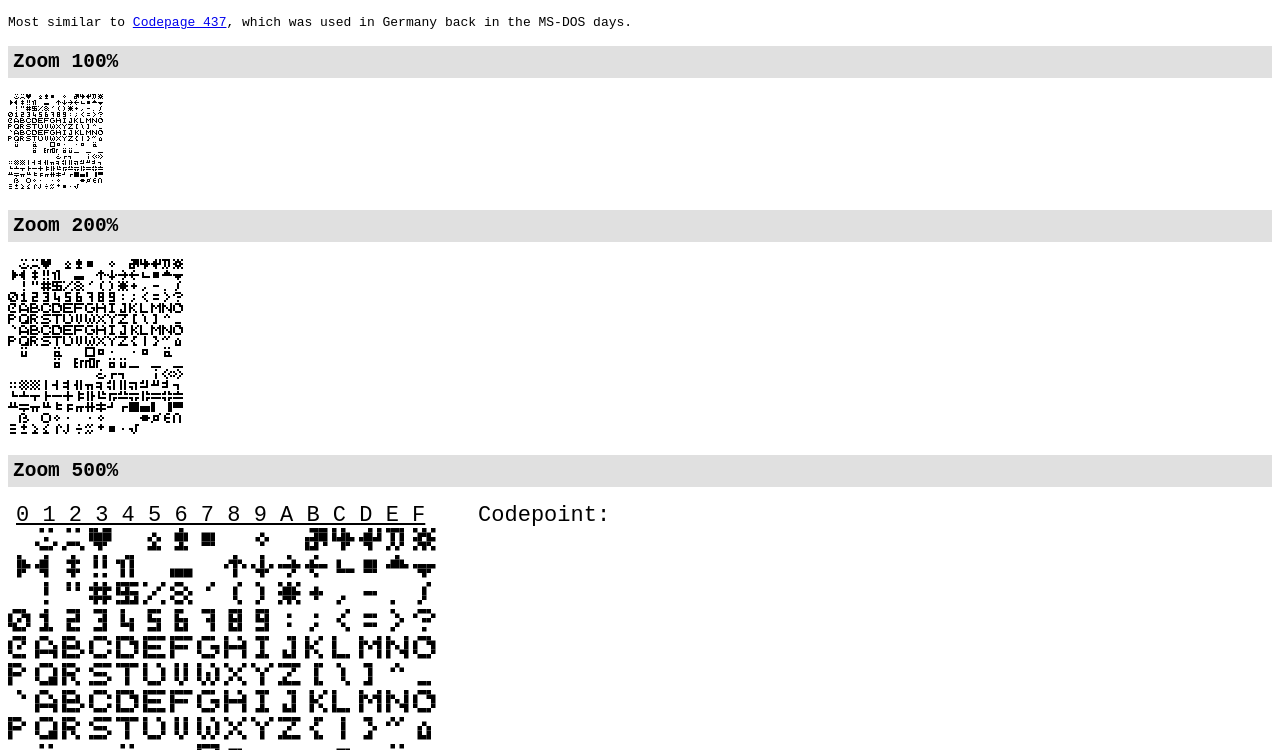
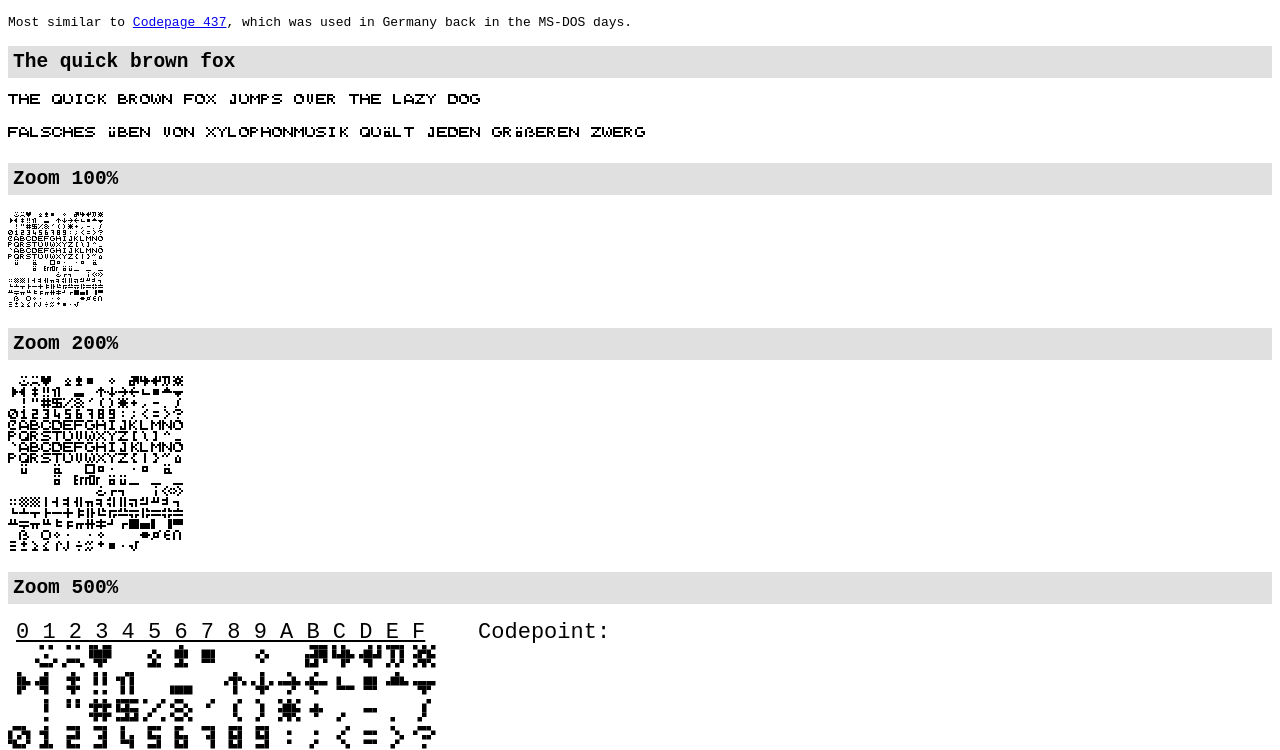
Before and after one commit to nitram509/visual-experiments, a plain HTML site: page micro-font-5x5/sample.html in a window 1280 px wide. Shown: the part 50-800 px from the top of the page. Drawn offline with Linux system fonts and the light colour scheme.

Commit message:
added sample sentence "The quick brown fox jumps over the lazy dog"

```diff
--- a/micro-font-5x5/sample.html
+++ b/micro-font-5x5/sample.html
@@ -10,14 +10,17 @@
     * {
       font-family: monospace;
     }
+
     h1 {
       text-align: center;
     }
+
     h2 {
       font-weight: 800;
       padding: 5px;
       background: #e0e0e0;
     }
+
     #micro-font-sample-500 {
       cursor: crosshair;
     }
@@ -32,7 +35,22 @@
   which was used in Germany back in the MS-DOS days.
 </p>
 
+<h2>The quick brown fox</h2>
+
+<p>
+  <canvas id="quick-brown-fox" width="700" height="16">
+    Please, use a modern browser which supports HTML5 Canvas.
+  </canvas>
+</p>
+
+<p>
+  <canvas id="falsches-ueben" width="700" height="16">
+    Please, use a modern browser which supports HTML5 Canvas.
+  </canvas>
+</p>
+
 <h2>Zoom 100%</h2>
+
 <p>
   <canvas id="micro-font-sample-100" width="96" height="96">
     Please, use a modern browser which supports HTML5 Canvas.
@@ -40,6 +58,7 @@
 </p>
 
 <h2>Zoom 200%</h2>
+
 <p>
   <canvas id="micro-font-sample-200" width="176" height="176">
     Please, use a modern browser which supports HTML5 Canvas.
@@ -47,16 +66,18 @@
 </p>
 
 <h2>Zoom 500%</h2>
+
 <p>
-  <div style="font-size: 22px;padding-left: 8px;">
+
+<div style="font-size: 22px;padding-left: 8px;">
   <span style="text-decoration: underline">0 1 2 3 4 5 6 7 8 9 A B C D E F</span>
   &nbsp;&nbsp;
   <label for="codepoint">Codepoint: </label>
-  <span id="codepoint" style="text-decoration: underline" ></span>
-  </div>
-  <canvas id="micro-font-sample-500" width="428" height="428" onclick="onCanvas500Click(event)">
-    Please, use a modern browser which supports HTML5 Canvas.
-  </canvas>
+  <span id="codepoint" style="text-decoration: underline"></span>
+</div>
+<canvas id="micro-font-sample-500" width="428" height="428" onclick="onCanvas500Click(event)">
+  Please, use a modern browser which supports HTML5 Canvas.
+</canvas>
 </p>
 
 <script type="text/javascript">
@@ -64,8 +85,8 @@
     var codepointElement = document.getElementById('codepoint');
     var x = event.offsetX;
     var y = event.offsetY;
-    var hex=['0','1','2','3','4','5','6','7','8','9','A','B','C','D','E','F','?'];
-    codepointElement.textContent = "" + hex[Math.floor(y/26)] + hex[Math.floor(x/26)];
+    var hex = ['0', '1', '2', '3', '4', '5', '6', '7', '8', '9', 'A', 'B', 'C', 'D', 'E', 'F', '?'];
+    codepointElement.textContent = "" + hex[Math.floor(y / 26)] + hex[Math.floor(x / 26)];
   }
 </script>
 
@@ -108,6 +129,40 @@
     context.restore();
   }
 
+  function drawCharacter(canvas, whereX, whereY, aChar) {
+    var context = canvas.getContext("2d");
+    var c = aChar | 0;
+    if (typeof aChar == 'string' && aChar.length > 0) {
+      c = aChar.charCodeAt(0);
+    }
+    context.save();
+    context.fillStyle = '#000';
+    for (var y = 0; y < 5; y++) {
+      for (var x = 0; x < 5; x++) {
+        if ((Micro_Font_5x5[c * 5 + y] & (1 << x)) == (1 << x)) {
+          var dx = 11 * whereX;
+          var dy = 11 * whereY;
+          context.fillRect(dx + x * 2, dy + y * 2, 2, 2);
+        }
+      }
+    }
+    context.restore();
+  }
+
+  function draw_quick_brown_fox(canvas) {
+    var s = "The quick brown fox jumps over the lazy dog";
+    for (var i=0; i< s.length; i++) {
+      drawCharacter(canvas, i, 0, s.charAt(i));
+    }
+  }
+
+  function draw_falches_ueben(canvas) {
+    var s = "Falsches \x81ben von Xylophonmusik qu\x84lt jeden gr\x94\xE1eren Zwerg";
+    for (var i=0; i< s.length; i++) {
+      drawCharacter(canvas, i, 0, s.charAt(i));
+    }
+  }
+
   function drawMicroFont_500percent_using_scaling(canvas) {
     var context = canvas.getContext("2d");
     context.save();
@@ -144,6 +199,14 @@
     if (canvas.getContext) {
       drawMicroFont_500percent_using_scaling(canvas);
     }
+    canvas = document.getElementById('quick-brown-fox');
+    if (canvas.getContext) {
+      draw_quick_brown_fox(canvas);
+    }
+    canvas = document.getElementById('falsches-ueben');
+    if (canvas.getContext) {
+      draw_falches_ueben(canvas);
+    }
   })();
 </script>
 
```
